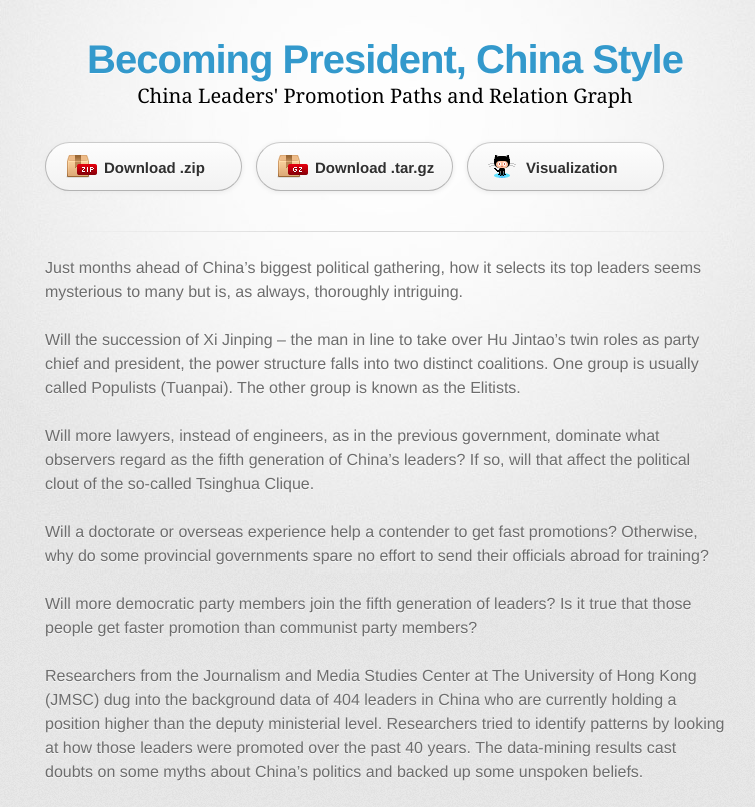
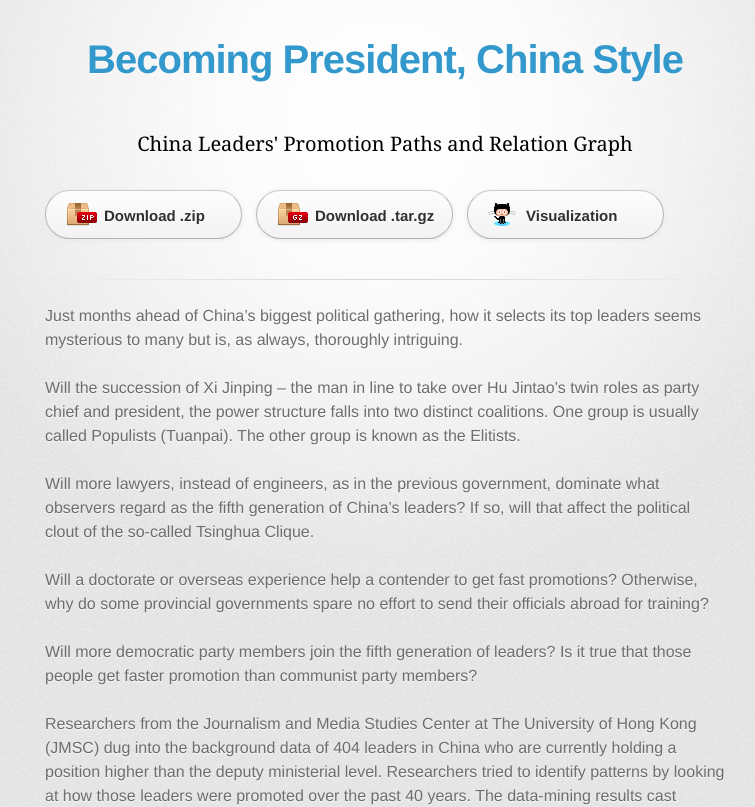
Before and after one commit to shujianbu/Roadmap_To_Top, a plain HTML site: page index.html in a window 1280 px wide. Shown: the top 807 px of the page, without its empty margins (255-1010 px from the left). Drawn offline with Linux system fonts and the light colour scheme; a web font is replaced by a local one.

Commit message:
spacing head

```diff
--- a/index.html
+++ b/index.html
@@ -18,7 +18,7 @@
       <div class="inner">
 
         <header>
-          <h1>Becoming President, China Style</h1>
+          <h1>Becoming President, China Style</h1> <br > <br >
           <h2>China Leaders' Promotion Paths and Relation Graph </h2>
         </header>
 
```
